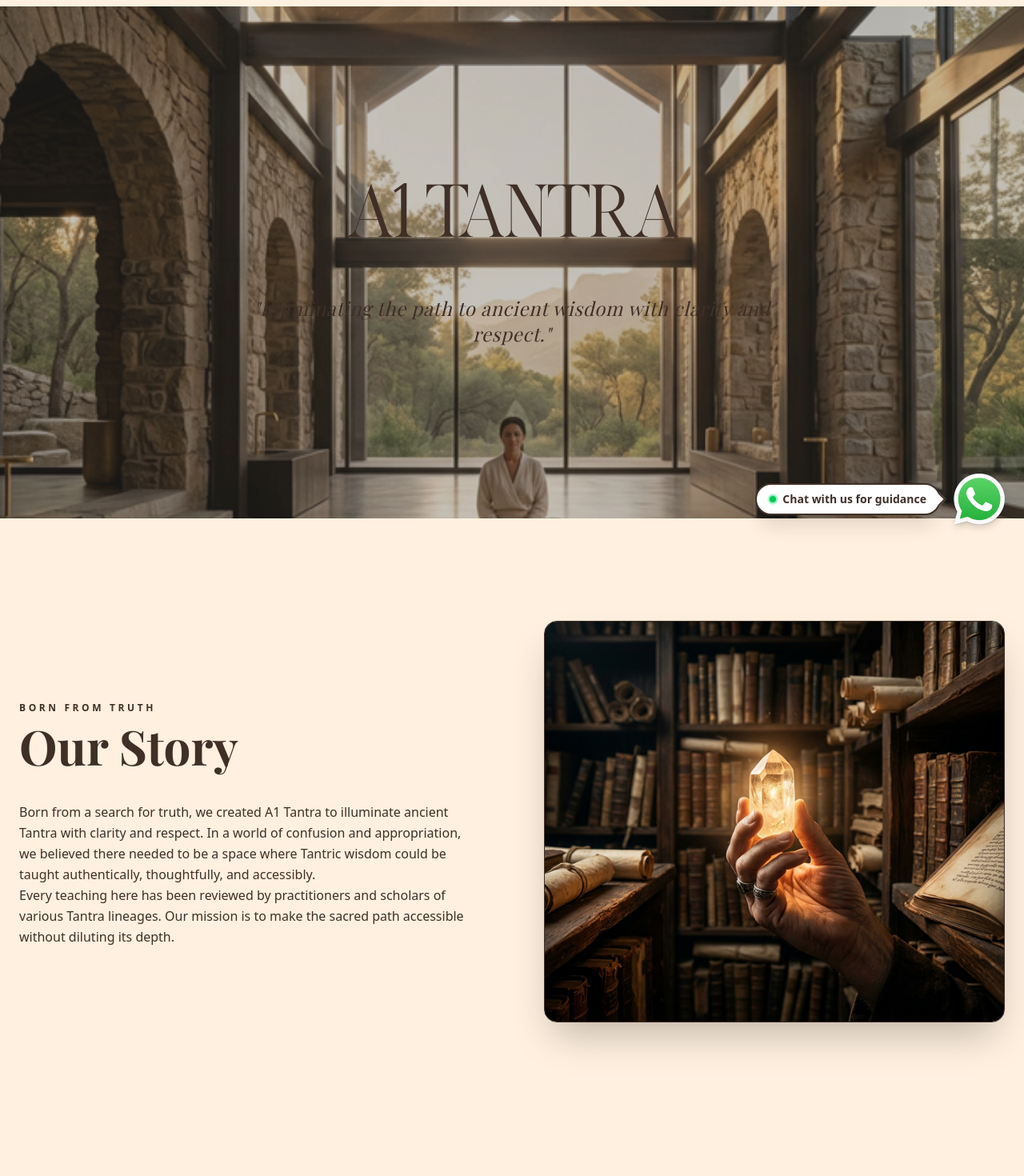
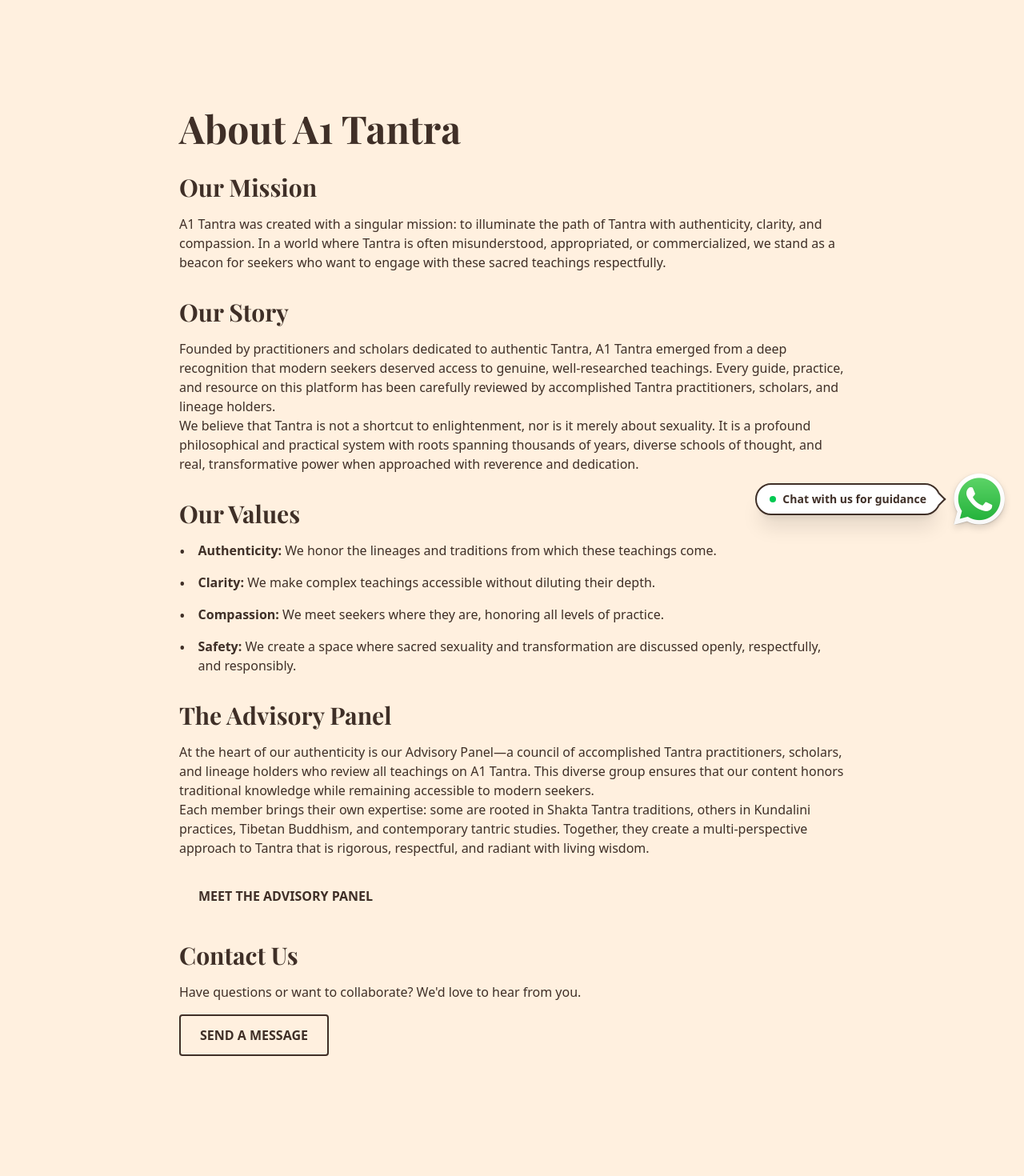
Before and after one commit to HarshalPatel1972/a1-tantra, a Next.js app: page /about in a window 1280 px wide. Shown: the part 120-1590 px from the top of the page at 80% size. Built offline with nearby package versions, Linux system fonts and the light colour scheme; no server answers.

Commit message:
Docs: Updated About page content structure

```diff
--- a/app/about/page.tsx
+++ b/app/about/page.tsx
@@ -1,186 +1,137 @@
 "use client";
 
-import type { Metadata } from "next";
-import Image from "next/image";
+import Footer from "@/components/Footer";
 import Link from "next/link";
-import Footer from "@/components/Footer";
-
-// Note: Metadata cannot be in a "use client" file.
-// I will move it to a separate layout or use a separate server component if needed,
-// but for simplicity, I'll keep the logic here and remove the export of metadata.
-// To fix SEO, I'll recommend the user to move metadata to a parent layout or a wrapper.
-
-const AboutSection = ({
-  children,
-  image,
-  reverse = false,
-  title,
-  subtitle
-}: {
-  children: React.ReactNode;
-  image: string;
-  reverse?: boolean;
-  title: string;
-  subtitle?: string
-}) => (
-  <section className={`py-20 md:py-32 flex flex-col ${reverse ? 'lg:flex-row-reverse' : 'lg:flex-row'} items-center gap-12 lg:gap-20 max-w-7xl mx-auto px-6`}>
-    {/* Content Side */}
-    <div className="flex-1 space-y-8">
-      <div className="space-y-4">
-        {subtitle && (
-          <span className="text-accent-red font-nav font-bold uppercase tracking-[0.3em] text-xs">
-            {subtitle}
-          </span>
-        )}
-        <h2 className="serif-heading text-4xl md:text-6xl font-bold text-deep-brown leading-tight">
-          {title}
-        </h2>
-      </div>
-      <div className="prose prose-lg text-deep-brown/70 font-body leading-relaxed max-w-none">
-        {children}
-      </div>
-    </div>
-
-    {/* Image Side */}
-    <div className="flex-1 relative group">
-      <div className="absolute -inset-4 bg-soft-gold/5 rounded-2xl blur-2xl group-hover:bg-soft-gold/10 transition-all duration-700"></div>
-      <div className="relative rounded-2xl overflow-hidden shadow-2xl border border-deep-brown/5">
-        <Image
-          src={image}
-          alt={title}
-          width={800}
-          height={600}
-          className="object-cover object-center w-full h-[400px] md:h-[500px] transform group-hover:scale-105 transition-transform duration-1000"
-        />
-        <div className="absolute inset-0 bg-gradient-to-t from-deep-brown/40 to-transparent opacity-60 group-hover:opacity-40 transition-opacity duration-700"></div>
-      </div>
-    </div>
-  </section>
-);
 
 export default function AboutPage() {
   return (
-    <div className="bg-cream transition-colors duration-400">
-      {/* ── Section 1: Hero - The Vision ── */}
-      <section className="relative h-[80vh] min-h-[600px] flex items-center justify-center overflow-hidden">
-        <Image
-          src="/images/about/hero.png"
-          alt="A1 Tantra Sanctuary"
-          fill
-          className="object-cover object-center opacity-90 brightness-75 scale-105"
-          priority
-        />
-        <div className="absolute inset-0 bg-gradient-to-b from-deep-brown/60 via-transparent to-cream z-10 transition-colors duration-400" />
+    <div>
+      <div className="pt-32 pb-24 bg-cream min-h-screen">
+        <div className="max-w-4xl mx-auto px-4 sm:px-6 lg:px-8">
+          <h1 className="serif-heading text-5xl font-bold text-deep-brown mb-8">
+            About A1 Tantra
+          </h1>
 
-        <div className="relative z-20 text-center space-y-6 max-w-4xl px-6">
-          <h1
-            className="text-cream text-5xl md:text-8xl font-bold tracking-tight animate-fade-in"
-            style={{ fontFamily: '"Vegawanty", sans-serif' }}
-          >
-            A1 TANTRA
-          </h1>
-          <div className="w-24 h-px bg-soft-gold mx-auto opacity-60"></div>
-          <p className="text-cream/90 text-lg md:text-2xl font-light italic serif-heading tracking-wide max-w-2xl mx-auto">
-            "Illuminating the path to ancient wisdom with clarity and respect."
+          <div className="prose prose-lg text-deep-brown/80 space-y-8 max-w-none">
+            <section>
+              <h2 className="serif-heading text-3xl font-bold text-deep-brown mb-4">
+                Our Mission
+              </h2>
+              <p>
+                A1 Tantra was created with a singular mission: to illuminate the
+                path of Tantra with authenticity, clarity, and compassion. In a
+                world where Tantra is often misunderstood, appropriated, or
+                commercialized, we stand as a beacon for seekers who want to
+                engage with these sacred teachings respectfully.
               </p>
-        </div>
             </section>
 
-      {/* ── Section 2: Mission & Origin ── */}
-      <AboutSection
-        title="Our Story"
-        subtitle="Born from truth"
-        image="/images/about/mission.png"
-      >
+            <section>
+              <h2 className="serif-heading text-3xl font-bold text-deep-brown mb-4">
+                Our Story
+              </h2>
               <p>
-          Born from a search for truth, we created A1 Tantra to illuminate ancient Tantra with clarity and respect. In a world of confusion and appropriation, we believed there needed to be a space where Tantric wisdom could be taught authentically, thoughtfully, and accessibly.
+                Founded by practitioners and scholars dedicated to authentic
+                Tantra, A1 Tantra emerged from a deep recognition that modern
+                seekers deserved access to genuine, well-researched teachings.
+                Every guide, practice, and resource on this platform has been
+                carefully reviewed by accomplished Tantra practitioners,
+                scholars, and lineage holders.
               </p>
               <p>
-          Every teaching here has been reviewed by practitioners and scholars of various Tantra lineages. Our mission is to make the sacred path accessible without diluting its depth.
+                We believe that Tantra is not a shortcut to enlightenment, nor
+                is it merely about sexuality. It is a profound philosophical and
+                practical system with roots spanning thousands of years, diverse
+                schools of thought, and real, transformative power when
+                approached with reverence and dedication.
               </p>
-      </AboutSection>
+            </section>
 
-      {/* ── Section 3: The Advisory Panel ── */}
-      <AboutSection
-        title="The Advisory Panel"
-        subtitle="The Oracle Council"
-        image="/images/about/advisory.png"
-        reverse
-      >
+            <section>
+              <h2 className="serif-heading text-3xl font-bold text-deep-brown mb-4">
+                Our Values
+              </h2>
+              <ul className="space-y-3">
+                <li className="flex gap-4">
+                  <span className="text-accent-red text-xl">•</span>
+                  <div>
+                    <strong className="text-deep-brown">Authenticity:</strong>{" "}
+                    We honor the lineages and traditions from which these
+                    teachings come.
+                  </div>
+                </li>
+                <li className="flex gap-4">
+                  <span className="text-accent-red text-xl">•</span>
+                  <div>
+                    <strong className="text-deep-brown">Clarity:</strong> We
+                    make complex teachings accessible without diluting their
+                    depth.
+                  </div>
+                </li>
+                <li className="flex gap-4">
+                  <span className="text-accent-red text-xl">•</span>
+                  <div>
+                    <strong className="text-deep-brown">Compassion:</strong> We
+                    meet seekers where they are, honoring all levels of
+                    practice.
+                  </div>
+                </li>
+                <li className="flex gap-4">
+                  <span className="text-accent-red text-xl">•</span>
+                  <div>
+                    <strong className="text-deep-brown">Safety:</strong> We
+                    create a space where sacred sexuality and transformation are
+                    discussed openly, respectfully, and responsibly.
+                  </div>
+                </li>
+              </ul>
+            </section>
+
+            <section>
+              <h2 className="serif-heading text-3xl font-bold text-deep-brown mb-4">
+                The Advisory Panel
+              </h2>
               <p>
-          At the heart of our authenticity is our Advisory Panel—a council of accomplished Tantra practitioners, scholars, and lineage holders who review all teachings on A1 Tantra.
+                At the heart of our authenticity is our Advisory Panel—a council
+                of accomplished Tantra practitioners, scholars, and lineage
+                holders who review all teachings on A1 Tantra. This diverse
+                group ensures that our content honors traditional knowledge
+                while remaining accessible to modern seekers.
               </p>
               <p>
-          This diverse group ensures that our content honors traditional knowledge while remaining accessible to modern seekers. Each member brings their own expertise from Shakta Tantra to Tibetan Buddhism.
+                Each member brings their own expertise: some are rooted in
+                Shakta Tantra traditions, others in Kundalini practices, Tibetan
+                Buddhism, and contemporary tantric studies. Together, they
+                create a multi-perspective approach to Tantra that is rigorous,
+                respectful, and radiant with living wisdom.
               </p>
               <Link
                 href="/advisory"
-          className="inline-flex items-center gap-2 mt-4 px-8 py-3 bg-deep-brown text-cream font-bold uppercase tracking-widest text-xs rounded-sm hover:bg-accent-red transition-all duration-500 shadow-xl"
+                className="inline-block mt-6 px-6 py-3 bg-accent-red text-cream font-semibold rounded-sm hover:bg-deep-brown transition"
               >
-          Meet the Panel <i className="ri-arrow-right-line"></i>
+                MEET THE ADVISORY PANEL
               </Link>
-      </AboutSection>
+            </section>
 
-      {/* ── Section 4: Our Values ── */}
-      <section className="py-24 bg-deep-brown text-cream relative overflow-hidden transition-colors duration-400">
-        <div className="absolute top-0 left-0 w-full h-1 bg-gradient-to-r from-transparent via-soft-gold/20 to-transparent opacity-50"></div>
-        <div className="max-w-7xl mx-auto px-6">
-          <div className="text-center mb-20">
-            <h2 className="serif-heading text-4xl md:text-5xl font-bold mb-4">Core Principles</h2>
-            <p className="text-cream/40 uppercase tracking-[0.4em] text-[10px] font-bold">The Pillars of A1 Tantra</p>
-          </div>
-
-          <div className="grid grid-cols-1 md:grid-cols-2 lg:grid-cols-4 gap-8">
-            {[
-              { title: "Authenticity", desc: "Honoring ancient lineages without dilution." },
-              { title: "Clarity", desc: "Complex science explained with modern rigor." },
-              { title: "Compassion", desc: "Meeting seekers wherever they happen to be." },
-              { title: "Safety", desc: "A guarded, sacred space for transformation." }
-            ].map((value, i) => (
-              <div key={i} className="group p-8 rounded-2xl bg-white/5 border border-white/10 hover:bg-white/10 hover:border-soft-gold/30 transition-all duration-700">
-                <span className="text-soft-gold text-2xl font-bold opacity-30 group-hover:opacity-100 transition-opacity duration-700">0{i+1}</span>
-                <h3 className="text-xl font-bold mt-4 mb-3">{value.title}</h3>
-                <p className="text-cream/50 text-sm leading-relaxed">{value.desc}</p>
-              </div>
-            ))}
+            <section>
+              <h2 className="serif-heading text-3xl font-bold text-deep-brown mb-4">
+                Contact Us
+              </h2>
+              <p>
+                Have questions or want to collaborate? We&apos;d love to hear from
+                you.
+              </p>
+              <Link
+                href="/contact"
+                className="inline-block mt-4 px-6 py-3 border-2 border-deep-brown text-deep-brown font-semibold rounded-sm hover:bg-deep-brown hover:text-cream transition"
+              >
+                SEND A MESSAGE
+              </Link>
+            </section>
           </div>
         </div>
-      </section>
-
-      {/* ── Section 5: The Call ── */}
-      <section className="py-32 text-center bg-cream transition-colors duration-400">
-        <div className="max-w-2xl mx-auto px-6 space-y-10 scale-100 md:scale-110">
-          <h2 className="serif-heading text-4xl md:text-6xl font-bold text-deep-brown leading-tight">
-            Begin the pathway to <span className="text-accent-red italic">illumination</span>.
-          </h2>
-          <div className="flex flex-col md:flex-row items-center justify-center gap-6">
-            <Link
-              href="/start-journey"
-              className="w-full md:w-auto px-10 py-4 bg-accent-red text-cream font-bold uppercase tracking-widest text-xs hover:bg-deep-brown transition-all duration-500 shadow-[0_10px_40px_rgba(226,61,40,0.2)]"
-            >
-              Start the Journey
-            </Link>
-            <Link
-              href="/contact"
-              className="w-full md:w-auto px-10 py-4 border border-deep-brown text-deep-brown font-bold uppercase tracking-widest text-xs hover:bg-deep-brown hover:text-cream transition-all duration-500"
-            >
-              Contact Sanctuary
-            </Link>
       </div>
-        </div>
-      </section>
-
       <Footer />
-
-      <style jsx global>{`
-        @keyframes fade-in {
-          from { opacity: 0; transform: translateY(20px); }
-          to { opacity: 1; transform: translateY(0); }
-        }
-        .animate-fade-in {
-          animation: fade-in 1.5s ease-out forwards;
-        }
-      `}</style>
     </div>
   );
 }
```
Lines whose indentation alone changed are shown as unchanged.
